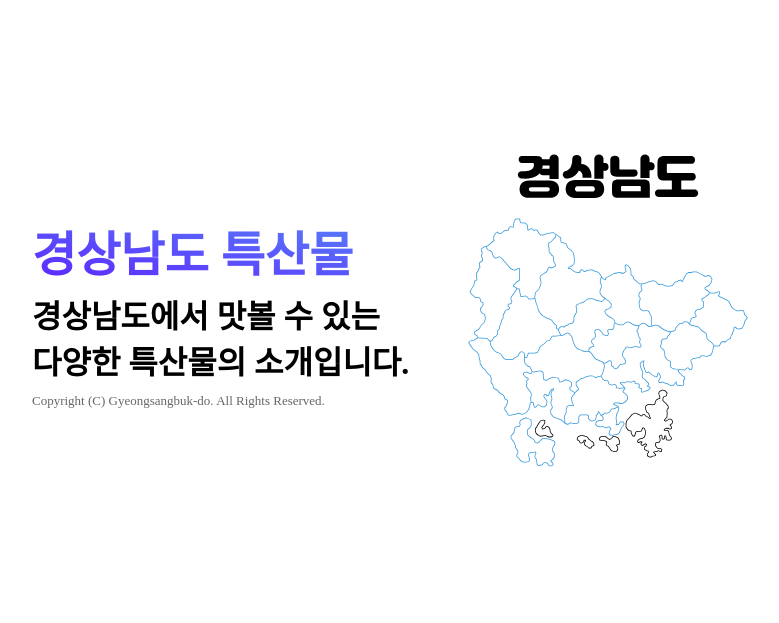
After one commit to dev-yuka05/web-incheon-2022, a PHP site: page /special.html in a window 1280 px wide. The commit adds this page. Shown: the top 623 px of the page, without its empty margins (224-1003 px from the left). Run offline with PHP 8.4, Linux system fonts and the light colour scheme.

Commit message:
fix : 특산물 소개 페이지 글 수정

```diff
--- /dev/null
+++ b/B-Moudle/special.html
@@ -0,0 +1,20 @@
+<!DOCTYPE html>
+<html lang="en">
+<head>
+    <meta charset="UTF-8">
+    <meta http-equiv="X-UA-Compatible" content="IE=edge">
+    <meta name="viewport" content="width=device-width, initial-scale=1.0">
+    <title>경상남도 특산물 : 특산물 소개</title>
+    <link rel="stylesheet" href="./style/special.css">
+</head>
+<body>
+    <div class="special">
+        <div class="text">
+            <h1 class="title">경상남도 특산물</h1>
+            <h1 class="info">경상남도에서 맛볼 수 있는 다양한 특산물의 소개입니다.</h1>
+            <p class="copy">Copyright (C) Gyeongsangbuk-do. All Rights Reserved.</p>
+        </div>
+        <img src="./image/지도/경상남도.svg">
+    </div>
+</body>
+</html>
--- a/B-Moudle/style/event.css
+++ b/B-Moudle/style/event.css
@@ -92,6 +92,7 @@ button:hover{
     text-align: center;
     background-color: #008cff;
     width: 100%;
+    height: 175px;
     border: solid 6.5px #ffffff;
     border-radius: 7px;
     padding: 10px 0;
--- /dev/null
+++ b/B-Moudle/style/special.css
@@ -0,0 +1,38 @@
+body{
+    margin: 0;
+    font-family: "Malgun Gothic";
+}
+
+.special{
+    display: grid;
+    grid-template-columns: 1fr 1fr;
+    padding: 120px 20%;
+}
+
+.special .text{
+    margin: auto 0;
+}
+.title{
+    font-size:48px;
+    background: linear-gradient(to right top, #5e23ff, #5689f8);
+    color: transparent;
+    background-clip: text;
+    -webkit-background-clip: text;
+    font-weight: bolder;
+    margin: 0;
+}
+
+.copy{
+    color: #666;
+    margin: 0;
+    font-size: 13px;
+}
+
+.info{
+    margin-top: 5px;
+    margin-bottom: 10px;
+}
+
+img{
+    width: 100%;
+}
```
Also changed, not shown: B-Moudle/admin.html (added, +20 -0 lines), B-Moudle/event.html (+1 -25 lines), B-Moudle/review.html (+10 -10 lines), B-Moudle/style/style.css (+6 -6 lines).
